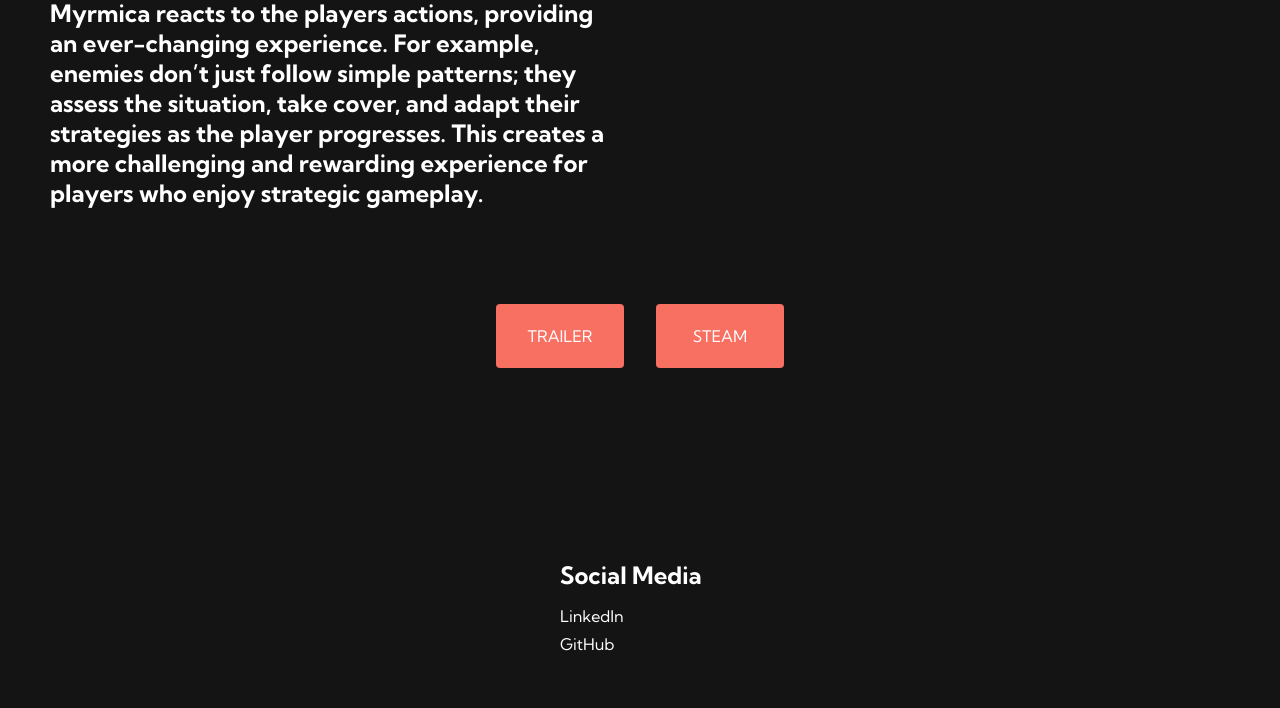
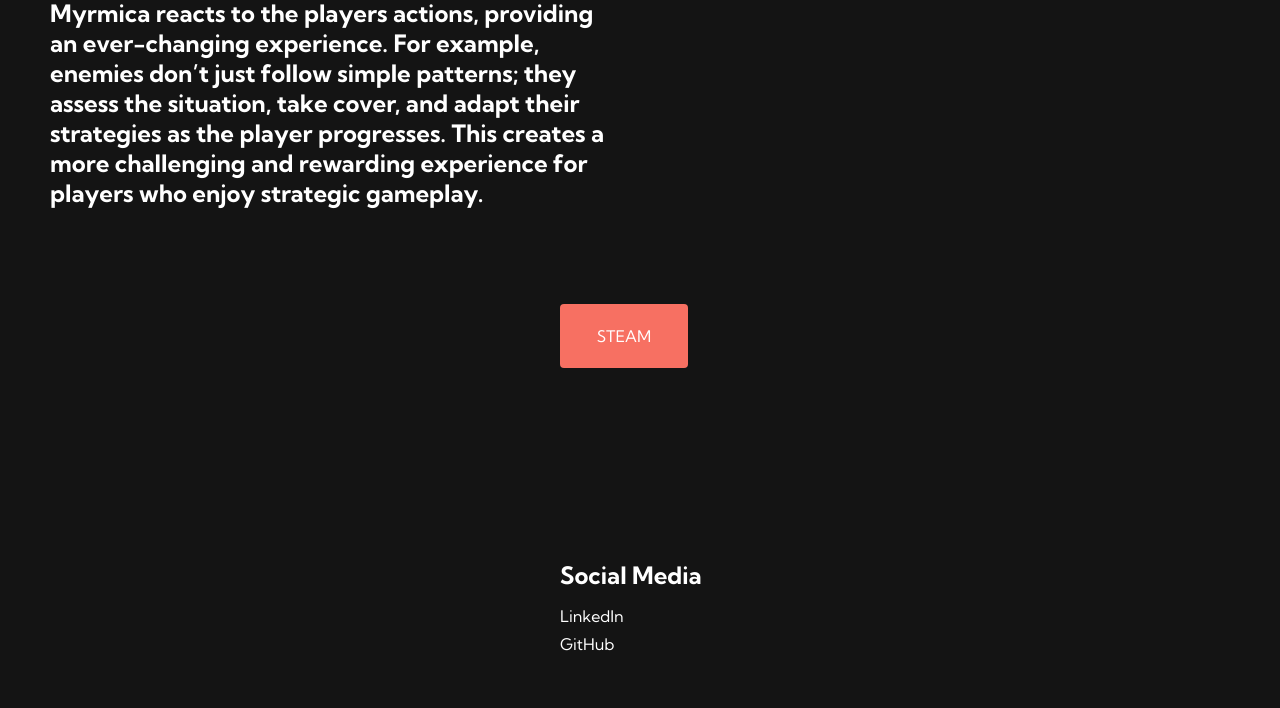
Before and after one commit to Hiwi27/Portfolio, a plain HTML site: page myrmica.html in a window 1280 px wide. Shown: the part 1617-2325 px from the top of the page. Drawn offline with Linux system fonts and the light colour scheme.

Commit message:
cambios enlaces myrmica

```diff
--- a/myrmica.html
+++ b/myrmica.html
@@ -93,8 +93,8 @@
     </div>
 
     <div class="external__buttons">
-        <a href="https://example.com/first" target="_blank" rel="noopener noreferrer" class="button">TRAILER</a>
-        <a href="https://example.com/second" target="_blank" rel="noopener noreferrer" class="button">STEAM</a>
+        <!-- <a href="https://example.com/first" target="_blank" rel="noopener noreferrer" class="button">TRAILER</a> -->
+        <a href="https://store.steampowered.com/app/3276840/Myrmica/" target="_blank" rel="noopener noreferrer" class="button">STEAM</a>
     </div>
 
     <!-- FOOTER SECTION -->
```
